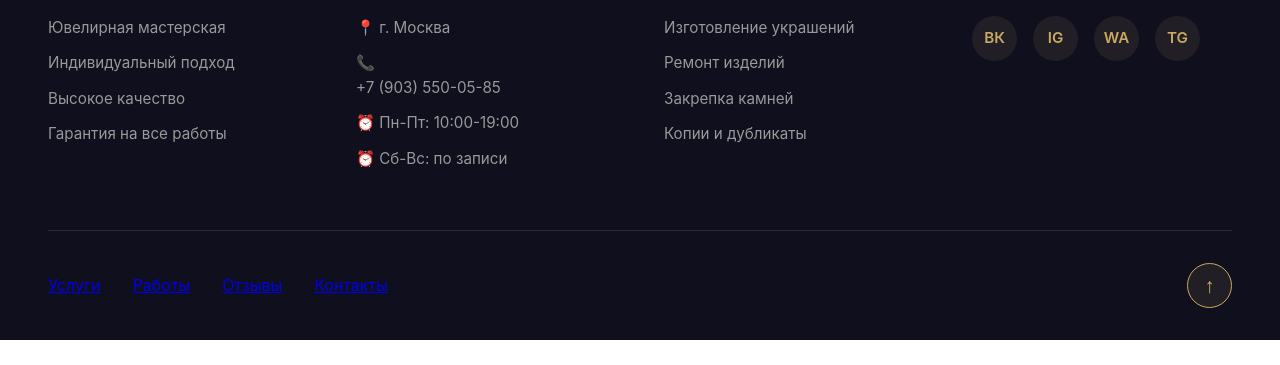
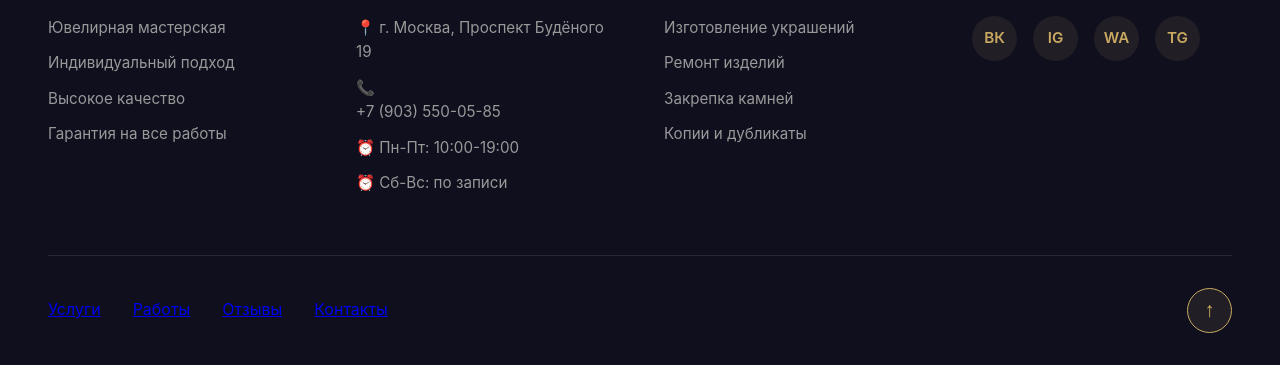
Before and after one commit to myafinadance-netizen/kulichara, a plain HTML site: page index.html in a window 1280 px wide. Shown: the part 6907-7272 px from the top of the page. Before the commit the page ends 7247 px from the top, so only its background shows below. Drawn offline with Linux system fonts and the light colour scheme.

Commit message:
index.html

```diff
--- a/index.html
+++ b/index.html
@@ -1188,7 +1188,7 @@
             </div>
             <div class="footer-section">
                 <h3>Контакты</h3>
-                <p>📍 г. Москва</p>
+                <p>📍 г. Москва, Проспект Будёного 19</p>
                 <p>📞 <a href="tel:+79035500585">+7 (903) 550-05-85</a></p>
                 <p>⏰ Пн-Пт: 10:00-19:00</p>
                 <p>⏰ Сб-Вс: по записи</p>
```
